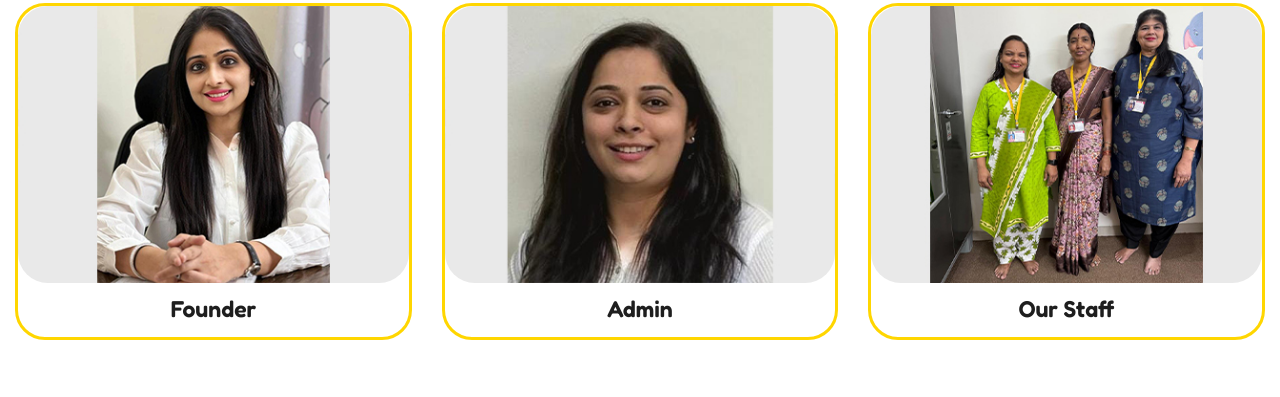
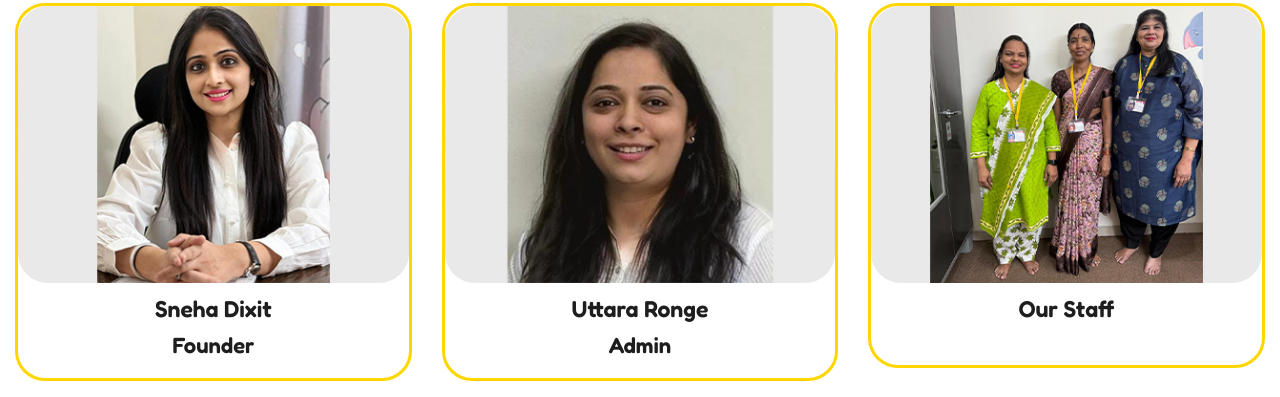
Before and after one commit to designernetcom/shine, a plain HTML site: page about.html in a window 1280 px wide. Shown: the part 2884-3281 px from the top of the page. Drawn offline with nearby package versions, Linux system fonts and the light colour scheme; files whose address does not match are found by name; a web font is replaced by a local one.

Commit message:
Update about.html

```diff
--- a/about.html
+++ b/about.html
@@ -522,7 +522,8 @@ learning.
                             <img src="assets/img/founder.jpg" alt="">
                         </div>
                         <div class="blog-content6">
-                            <h4 class="title">Founder </h4>
+                            <h4 class="title">Sneha Dixit</h4>
+                            <h6>Founder </h6>
 
                         </div>
                     </div>
@@ -533,7 +534,8 @@ learning.
                             <img src="assets/img/admin.jpg" alt="">
                         </div>
                         <div class="blog-content6">
-                            <h4 class="title">Admin</a></h4>
+                            <h4 class="title">Uttara Ronge</a></h4>
+                            <h6>Admin</a></h6>
                         </div>
                     </div>
                 </div>
@@ -545,7 +547,7 @@ learning.
                         </div>
                         <div class="blog-content6">
                             <h4 class="title">Our Staff </h4>
-
+                            <br>
                         </div>
                     </div>
                 </div>
```
